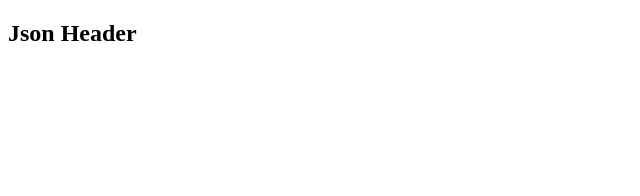
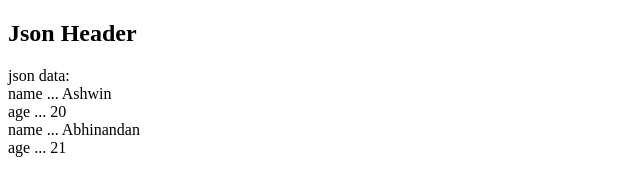
Before and after one commit to codeacade/sev23, a website: page index.html in a window 1280 px wide. Shown: the whole page, without its empty margins (0-640 px from the left). Drawn offline with Linux system fonts and the light colour scheme.

Commit message:
html added

```diff
--- a/index.html
+++ b/index.html
@@ -6,17 +6,27 @@
   <body>
     <div id="div1">
 		<h2>Json Header</h2>
+		<p id="par1">json data:</p>
     </div>
 	<!-- <script type="text/javascript" src="data.json"></script> -->
 	<script type="text/javascript" >
+		par1 = document.querySelector("#par1");
 		fetch('data.json')
 			.then(response => response.json())
 			.then(data => showJSON(data));
 
-		function showJSON(inp){
+		function showJSON(inpu){
 
-			inp.forEach(console.log);
-		}
+			inpu.forEach((e) => {
+				for (var key in e) {
+					if (e.hasOwnProperty(key)) {
+						console.log(key + "..." + e[key]);
+						par1.innerHTML += ("<br>" + key + " ... " + e[key]);
+					}
+				}
+			});
+		} // end showJSON
+
 	</script>
   </body>
 </html>
```
